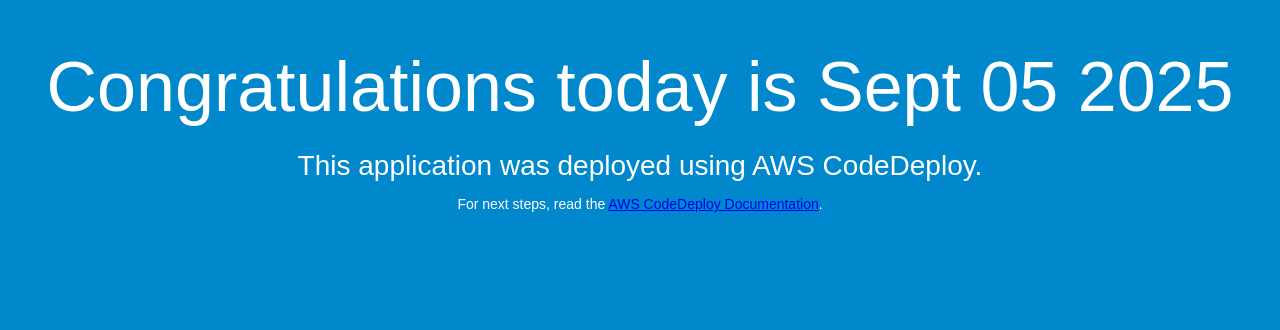
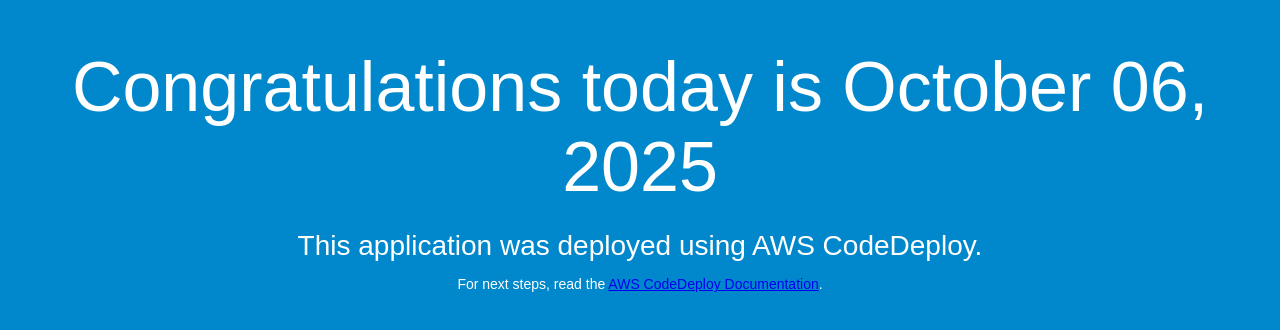
Before and after one commit to gillespatrick/LinuxApp, a plain HTML site: page index.html in a window 1280 px wide. Drawn offline with Linux system fonts and the light colour scheme.

Commit message:
updated to october 06

```diff
--- a/index.html
+++ b/index.html
@@ -26,7 +26,7 @@
 </head>
 <body>
   <div align="center">
-    <h1>Congratulations today is Sept 05 2025</h1>
+    <h1>Congratulations today is October 06, 2025</h1>
     <h2>This application was deployed using AWS CodeDeploy.</h2>
     <p>For next steps, read the <a href="http://aws.amazon.com/documentation/codedeploy">AWS CodeDeploy Documentation</a>.</p>
   </div>
```
